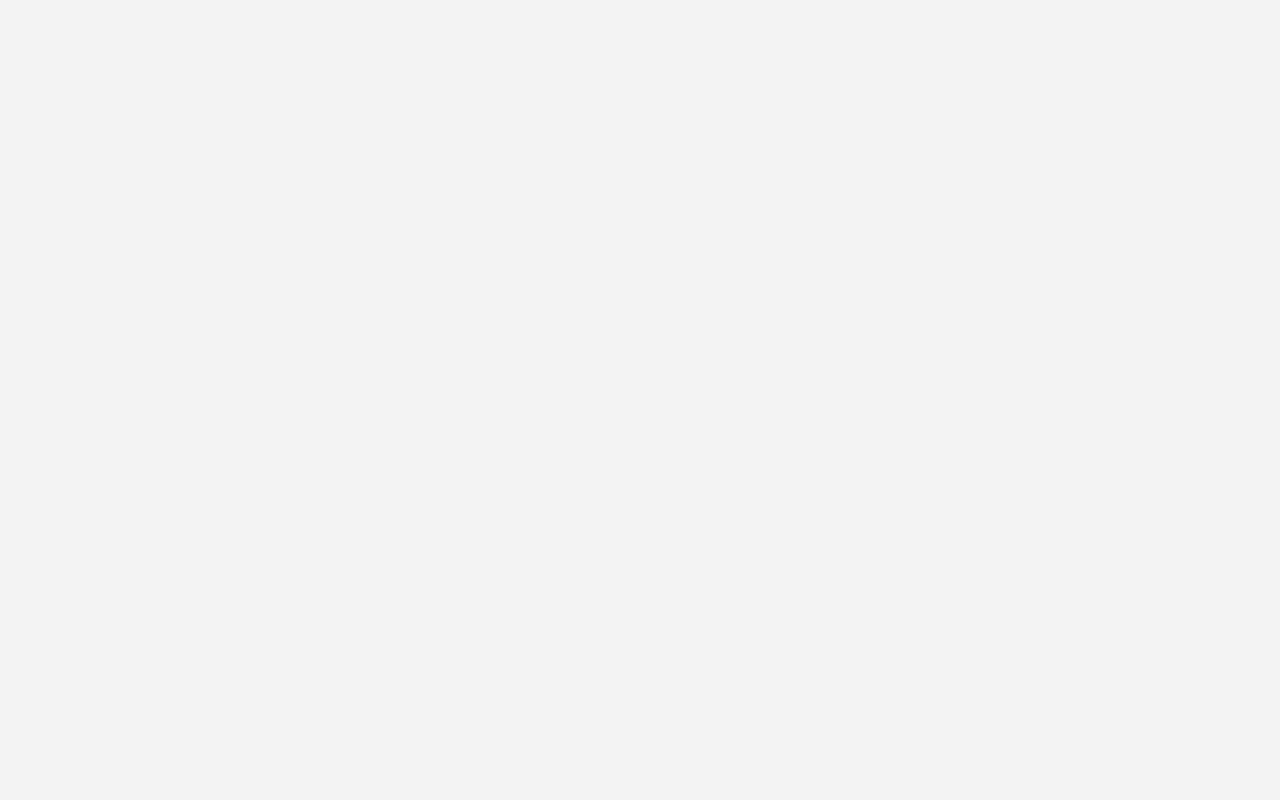
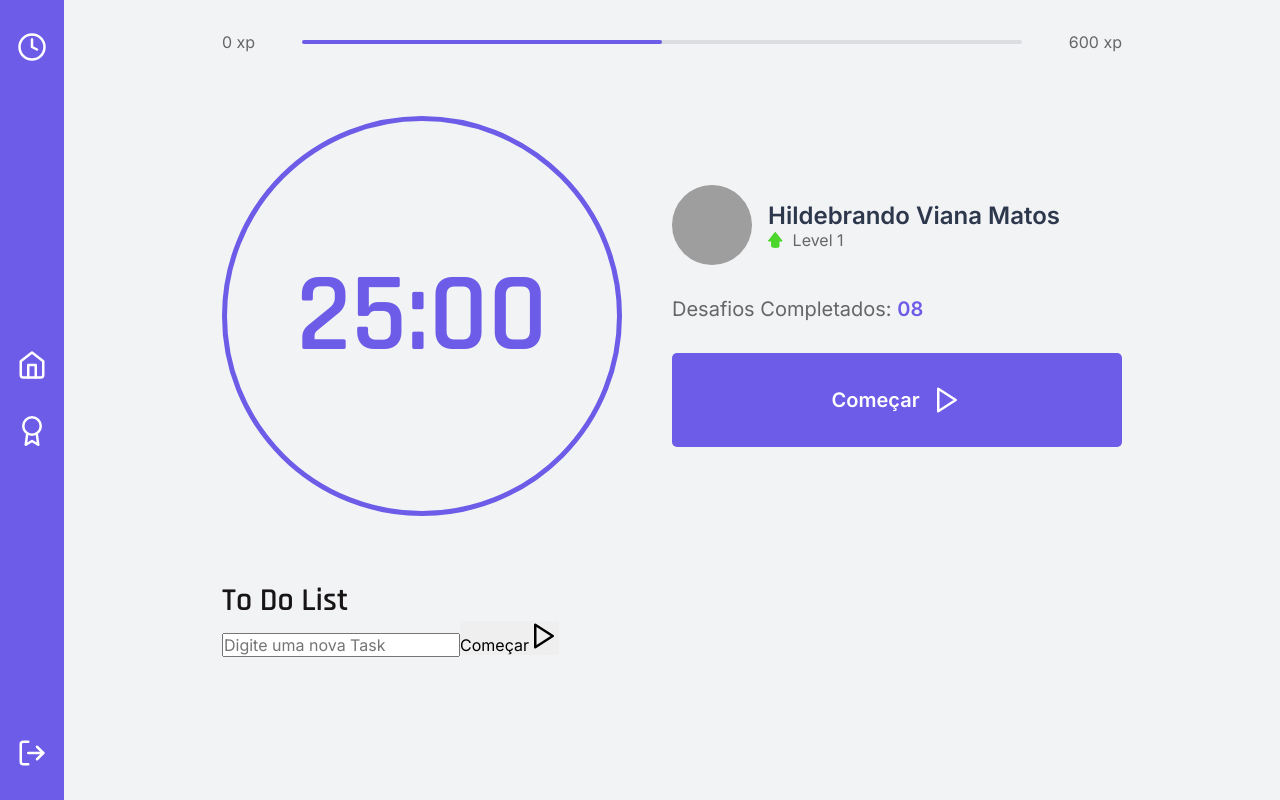
Before and after one commit to Hildebrando-Viana-Matos/HPomodoro, a React (Create React App) app: page /pomodoro in a window 1280 px wide. Before the commit this address had no page. Built offline with nearby package versions, Linux system fonts and the light colour scheme; grey boxes are pictures that could not be loaded.

Commit message:
Starting Pomodoro Screen and adding new components

```diff
--- a/src/App.tsx
+++ b/src/App.tsx
@@ -1,11 +1,17 @@
 import { BrowserRouter, Routes, Route } from "react-router-dom";
+
+// Pages
+import { Clock } from "./pages/Clock";
 import { Login } from "./pages/Login";
+import { Ranking } from "./pages/Ranking";
 
 function App() {
   return (
     <BrowserRouter>
       <Routes>
         <Route path="/" element={<Login />} />
+        <Route path="/pomodoro" element={<Clock />} />
+        <Route path="/ranking" element={<Ranking />} />
       </Routes>
     </BrowserRouter>
   );
--- a/src/components/ButtonLogin/index.tsx
+++ b/src/components/ButtonLogin/index.tsx
@@ -1,19 +1,21 @@
-import { FiGithub } from "react-icons/fi";
+import { FiGithub, FiUserX } from "react-icons/fi";
 import { FaGoogle } from "react-icons/fa";
 
 import "./styles.scss";
 
 type ButtonLoginProps = {
-  plataform: "GitHub" | "Google";
+  plataform?: "GitHub" | "Google" | undefined;
   color: string;
+  text: string;
 };
 
 export function ButtonLogin(props: ButtonLoginProps) {
   return (
-    <button style={{ color: props.color }}>
+    <button className="login" style={{ color: props.color }}>
       {props.plataform === "GitHub" && <FiGithub size={30} />}
       {props.plataform === "Google" && <FaGoogle size={30} />}
-      <span>Fazer login com {props.plataform}</span>
+      {props.plataform === undefined && <FiUserX size={30} />}
+      <span>{props.text}</span>
     </button>
   );
 }
--- a/src/components/ButtonLogin/styles.scss
+++ b/src/components/ButtonLogin/styles.scss
@@ -1,4 +1,4 @@
-button {
+button.login {
   background: var(--white);
   width: 100%;
   display: flex;
--- /dev/null
+++ b/src/components/Header/index.tsx
@@ -0,0 +1,26 @@
+// React Router Dom
+import { Link } from "react-router-dom";
+
+// Icons
+import { FiAward, FiClock, FiHome, FiLogOut } from "react-icons/fi";
+
+import "./styles.scss";
+
+export function Header() {
+  return (
+    <header>
+      <FiClock size={30} />
+
+      <div className="menu">
+        <Link to="/pomodoro">
+          <FiHome size={30} />
+        </Link>
+        <Link to="/ranking">
+          <FiAward size={30} />
+        </Link>
+      </div>
+
+      <FiLogOut size={30} />
+    </header>
+  );
+}
--- /dev/null
+++ b/src/components/Header/styles.scss
@@ -0,0 +1,25 @@
+header {
+  width: 5%;
+  background: var(--blue);
+  height: 100vh;
+  position: fixed;
+  display: flex;
+  align-items: center;
+  justify-content: space-between;
+  flex-direction: column;
+  padding: 2rem 0;
+  color: var(--white);
+
+  .menu {
+    display: flex;
+    align-items: center;
+    justify-content: space-between;
+    flex-direction: column;
+    gap: 2rem;
+
+    a {
+      color: var(--white);
+      text-decoration: none;
+    }
+  }
+}
--- /dev/null
+++ b/src/pages/Clock.tsx
@@ -0,0 +1,74 @@
+// Images
+import levelImg from "../assets/images/up.svg";
+
+// Components
+import { FiPlay } from "react-icons/fi";
+import { Header } from "../components/Header";
+
+// Styles
+import "../styles/clock.scss";
+
+export function Clock() {
+  return (
+    <div className="contentScreens">
+      <Header />
+      <main>
+        <div className="container">
+          <div className="barXP">
+            <span>0 xp</span>
+            <div className="bar">
+              <div className="ocupBar"></div>
+            </div>
+            <span>600 xp</span>
+          </div>
+
+          <div className="mainClock">
+            <div className="contentClock">
+              <div className="clock">
+                <h1>25:00</h1>
+              </div>
+            </div>
+
+            <div className="actions">
+              <div className="profile">
+                <img
+                  src="https://github.com/Hildebrando-Viana-Matos.png"
+                  alt="Foto de Perfil de Hildebrando Viana Matos"
+                />
+                <div className="descriptionAndLevel">
+                  <h2>Hildebrando Viana Matos</h2>
+                  <div className="contentLevel">
+                    <img className="up" src={levelImg} alt="Level Icon" />
+                    <span>Level 1</span>
+                  </div>
+                </div>
+              </div>
+
+              <div className="desafios">
+                <h2>
+                  Desafios Completados: <span>08</span>
+                </h2>
+              </div>
+
+              <button className="start">
+                <span>Começar</span>
+                <FiPlay size={30} />
+              </button>
+            </div>
+          </div>
+
+          <div className="toDoList">
+            <h1>To Do List</h1>
+            <form>
+              <input type="text" placeholder="Digite uma nova Task" />
+              <button type="submit">
+                <span>Começar</span>
+                <FiPlay size={30} />
+              </button>
+            </form>
+          </div>
+        </div>
+      </main>
+    </div>
+  );
+}
--- a/src/pages/Login.tsx
+++ b/src/pages/Login.tsx
@@ -21,8 +21,17 @@ export function Login() {
             Seja bem-vindo(a) a nossa plataforma de foco em estudos, trabalho e
             entre outras atividades usando a técnica de Pomodoro!
           </p>
-          <ButtonLogin plataform="Google" color="#6C5CE7" />
-          <ButtonLogin plataform="GitHub" color="#171515" />
+          <ButtonLogin
+            plataform="Google"
+            color="#6C5CE7"
+            text="Fazer Login com o Google"
+          />
+          <ButtonLogin
+            plataform="GitHub"
+            color="#171515"
+            text="Fazer Login com o GitHub"
+          />
+          <ButtonLogin color="#636e72" text="Entrar sem Login" />
         </div>
       </div>
     </div>
--- /dev/null
+++ b/src/pages/Ranking.tsx
@@ -0,0 +1,15 @@
+// Components
+import { Header } from "../components/Header";
+
+export function Ranking() {
+  return (
+    <div className="contentScreens">
+      <Header />
+      <main>
+        <div className="container">
+          <h1>Hello</h1>
+        </div>
+      </main>
+    </div>
+  );
+}
--- /dev/null
+++ b/src/styles/clock.scss
@@ -0,0 +1,135 @@
+.barXP {
+  display: flex;
+  align-items: center;
+  justify-content: space-between;
+  gap: 1rem;
+
+  span {
+    color: var(--gray_dark);
+  }
+
+  .bar {
+    position: relative;
+    width: 80%;
+    height: 4px;
+    background: var(--gray_light);
+    border-radius: 5px;
+
+    .ocupBar {
+      width: 50%;
+      height: 100%;
+      position: absolute;
+      top: 0;
+      left: 0;
+      background: var(--blue);
+      border-radius: 5px;
+      z-index: 999;
+    }
+  }
+}
+
+.mainClock {
+  margin: 4rem 0;
+  display: flex;
+  align-items: center;
+  justify-content: space-between;
+  gap: 1rem;
+
+  .contentClock {
+    width: 400px;
+    height: 400px;
+    position: relative;
+    border-radius: 250px;
+    border: 5px solid var(--blue);
+
+    .clock {
+      position: absolute;
+      top: 50%;
+      left: 50%;
+      transform: translate(-50%, -50%);
+
+      h1 {
+        font-size: 7rem;
+        font-weight: 600;
+        color: var(--blue);
+      }
+    }
+  }
+
+  .actions {
+    width: 50%;
+
+    .profile {
+      display: flex;
+      align-items: center;
+      justify-content: flex-start;
+      gap: 1rem;
+      margin-bottom: 2rem;
+
+      img {
+        width: 80px;
+        height: 80px;
+        object-fit: cover;
+        border-radius: 40px;
+      }
+
+      .descriptionAndLevel {
+        h2 {
+          font-size: 1.5rem;
+          font-weight: 600;
+          color: var(--blue_dark);
+        }
+
+        .contentLevel {
+          display: flex;
+          align-items: center;
+          justify-content: flex-start;
+          gap: 0.6rem;
+
+          img.up {
+            width: 15px;
+            height: auto;
+          }
+
+          span {
+            font-size: 1rem;
+            font-weight: 400;
+            color: var(--gray_dark);
+          }
+        }
+      }
+    }
+
+    .desafios {
+      margin: 2rem 0;
+
+      h2 {
+        font-size: 1.25rem;
+        font-weight: 400;
+        color: var(--gray_dark);
+
+        span {
+          font-weight: 600;
+          color: var(--blue);
+        }
+      }
+    }
+
+    button.start {
+      width: 100%;
+      padding: 2rem 1rem;
+      background: var(--blue);
+      color: var(--white);
+      border-radius: 5px;
+      display: flex;
+      align-items: center;
+      justify-content: center;
+      gap: 0.8rem;
+
+      span {
+        font-size: 1.25rem;
+        font-weight: 600;
+      }
+    }
+  }
+}
--- a/src/styles/global.scss
+++ b/src/styles/global.scss
@@ -60,3 +60,23 @@ button {
 h1 {
   font-family: "Rajdhani", sans-serif;
 }
+
+.contentScreens {
+  position: relative;
+  display: flex;
+  align-items: flex-start;
+  justify-content: space-between;
+
+  main {
+    width: 95%;
+    height: auto;
+    margin: 0 auto;
+    position: absolute;
+    top: 0;
+    right: 0;
+
+    .container {
+      margin: 2rem auto;
+    }
+  }
+}
```
